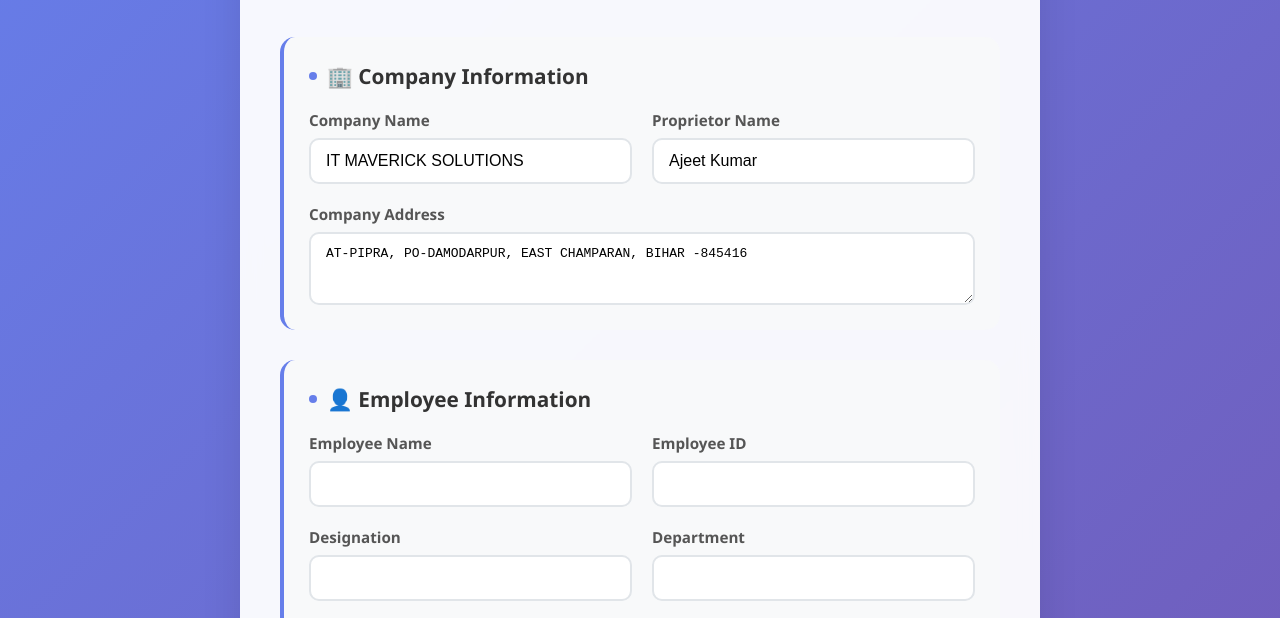
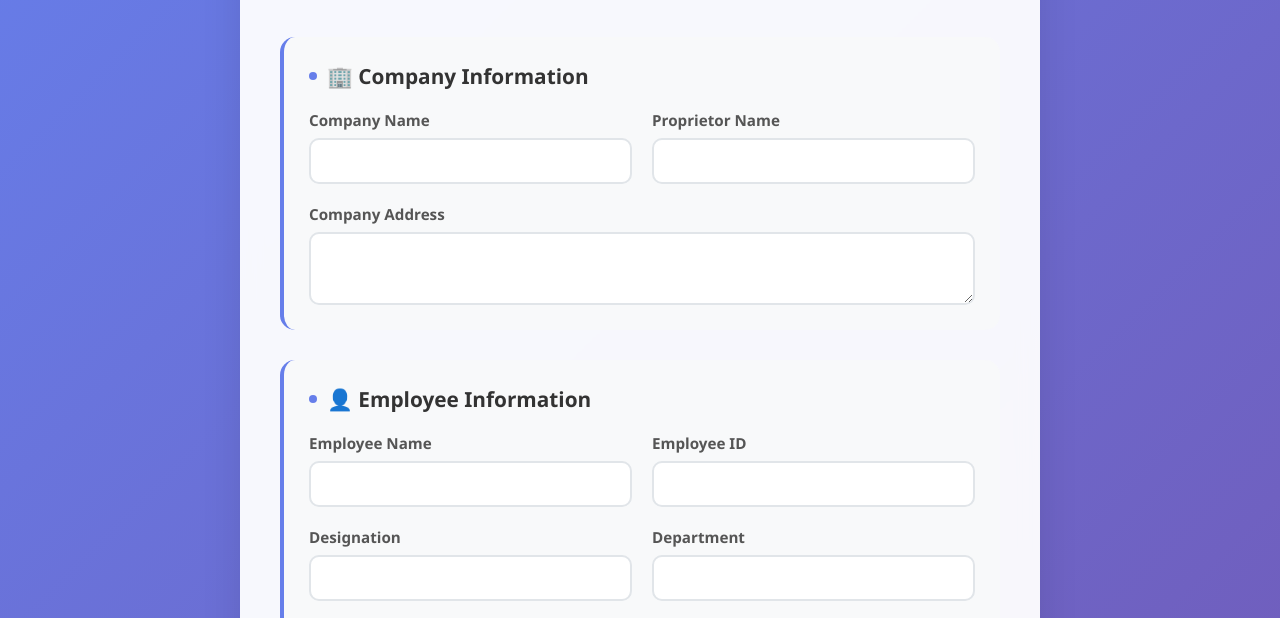
Before and after one commit to ajeetkumarrauniyar/salary-slip-generator, a plain HTML site: page index.html in a window 1280 px wide. Shown: the part 172-790 px from the top of the page. Drawn offline with nearby package versions, Linux system fonts and the light colour scheme.

Commit message:
Update index.html

```diff
--- a/index.html
+++ b/index.html
@@ -247,7 +247,6 @@
                   type="text"
                   id="companyName"
                   required
-                  value="IT MAVERICK SOLUTIONS"
                 />
               </div>
               <div class="form-group">
@@ -256,15 +255,12 @@
                   type="text"
                   id="proprietorName"
                   required
-                  value="Ajeet Kumar"
                 />
               </div>
             </div>
             <div class="form-group full-width">
               <label for="companyAddress">Company Address</label>
-              <textarea id="companyAddress" rows="3" required>
-AT-PIPRA, PO-DAMODARPUR, EAST CHAMPARAN, BIHAR -845416</textarea
-              >
+              <textarea id="companyAddress" rows="3" required></textarea>
             </div>
           </div>
 
```
